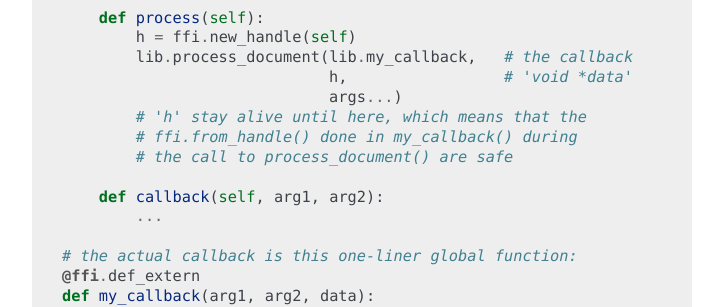
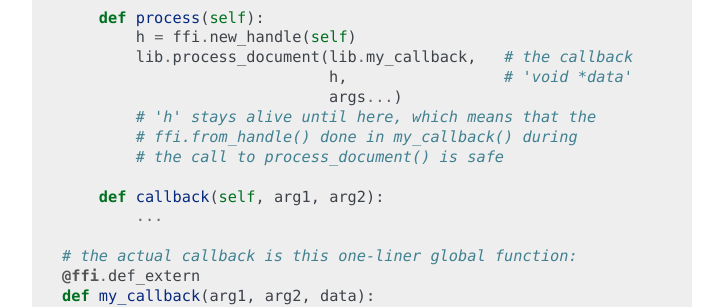
Before and after one commit to tharvik/cffi, a Sphinx documentation site: the page built from doc/source/ref.rst, in a window 1280 px wide and 900 px high, scrolled down 7601 px. Shown: the part 152-459 px from the top of the window, without its empty margins (388-1111 px from the left). Built offline with Sphinx 7.4.7, drawn with Linux system fonts in a browser that asks for light colours.

Commit message:
english attempts

```diff
--- a/doc/source/ref.rst
+++ b/doc/source/ref.rst
@@ -410,9 +410,9 @@ case, you can implement it like this (out-of-line API mode)::
             lib.process_document(lib.my_callback,   # the callback
                                  h,                 # 'void *data'
                                  args...)
-            # 'h' stay alive until here, which means that the
+            # 'h' stays alive until here, which means that the
             # ffi.from_handle() done in my_callback() during
-            # the call to process_document() are safe
+            # the call to process_document() is safe
 
         def callback(self, arg1, arg2):
             ...
```
